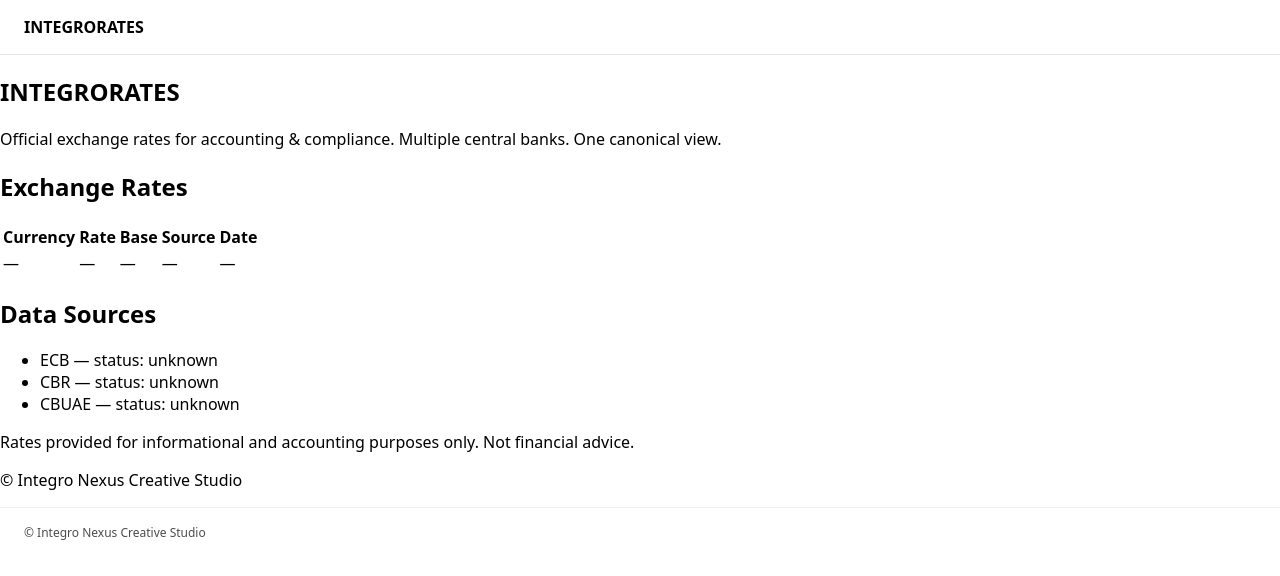
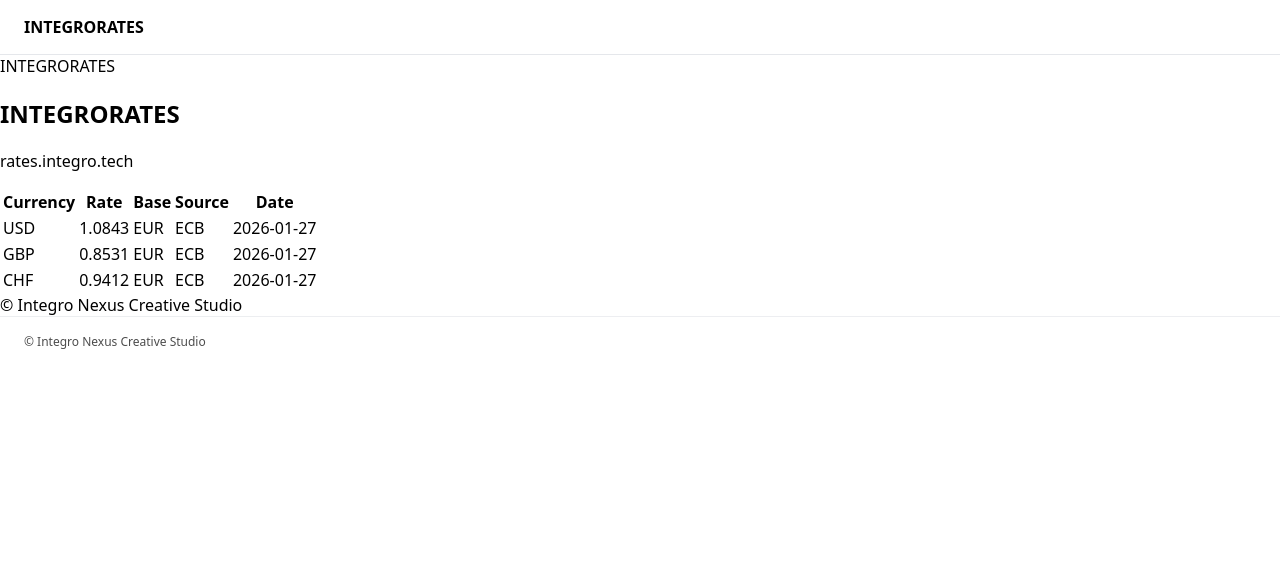
Before and after one commit to vladislavtersh/integrorates-web, a Next.js app: page / in a window 1280 px wide. Shown: the top 576 px of the page. Built offline with nearby package versions, Linux system fonts and the light colour scheme.

Commit message:
feat: render mock exchange rates

```diff
--- a/app/page.tsx
+++ b/app/page.tsx
@@ -1,72 +1,76 @@
+const MOCK_RATES = [
+  {
+    currency: "USD",
+    rate: 1.0843,
+    base: "EUR",
+    source: "ECB",
+    date: "2026-01-27",
+  },
+  {
+    currency: "GBP",
+    rate: 0.8531,
+    base: "EUR",
+    source: "ECB",
+    date: "2026-01-27",
+  },
+  {
+    currency: "CHF",
+    rate: 0.9412,
+    base: "EUR",
+    source: "ECB",
+    date: "2026-01-27",
+  },
+];
+
 export default function Home() {
   return (
-    <main className="mx-auto max-w-6xl px-6 py-10 space-y-12">
+    <main className="min-h-screen bg-white text-black">
+      <header className="border-b border-zinc-200 px-8 py-4">
+        <div className="text-sm font-semibold tracking-wide">
+          INTEGRORATES
+        </div>
+      </header>
 
-      {/* 1. HERO / INTRO */}
-      <section className="space-y-2">
-        <h1 className="text-2xl font-semibold">
+      <section className="px-8 py-12">
+        <h1 className="text-4xl font-bold tracking-tight">
           INTEGRORATES
         </h1>
-        <p className="text-sm text-zinc-500">
-          Official exchange rates for accounting & compliance.
-          Multiple central banks. One canonical view.
-        </p>
-      </section>
+        <p className="mt-2 text-zinc-600">rates.integro.tech</p>
 
-      {/* 2. RATES TABLE */}
-      <section>
-        <h2 className="mb-4 text-lg font-medium">
-          Exchange Rates
-        </h2>
-
-        <div className="overflow-x-auto rounded-lg border border-zinc-200 dark:border-zinc-800">
-          <table className="w-full text-sm">
-            <thead className="bg-zinc-100 dark:bg-zinc-900">
-              <tr>
-                <th className="px-4 py-2 text-left">Currency</th>
-                <th className="px-4 py-2 text-left">Rate</th>
-                <th className="px-4 py-2 text-left">Base</th>
-                <th className="px-4 py-2 text-left">Source</th>
-                <th className="px-4 py-2 text-left">Date</th>
+        <div className="mt-10 overflow-x-auto">
+          <table className="w-full border-collapse text-sm">
+            <thead>
+              <tr className="border-b border-zinc-300 text-left">
+                <th className="px-4 py-2 font-medium">Currency</th>
+                <th className="px-4 py-2 font-medium">Rate</th>
+                <th className="px-4 py-2 font-medium">Base</th>
+                <th className="px-4 py-2 font-medium">Source</th>
+                <th className="px-4 py-2 font-medium">Date</th>
               </tr>
             </thead>
             <tbody>
-              <tr className="border-t border-zinc-200 dark:border-zinc-800">
-                <td className="px-4 py-2">—</td>
-                <td className="px-4 py-2">—</td>
-                <td className="px-4 py-2">—</td>
-                <td className="px-4 py-2">—</td>
-                <td className="px-4 py-2">—</td>
-              </tr>
+              {MOCK_RATES.map((r) => (
+                <tr
+                  key={r.currency}
+                  className="border-t border-zinc-200"
+                >
+                  <td className="px-4 py-2 font-medium">
+                    {r.currency}
+                  </td>
+                  <td className="px-4 py-2">{r.rate}</td>
+                  <td className="px-4 py-2">{r.base}</td>
+                  <td className="px-4 py-2">{r.source}</td>
+                  <td className="px-4 py-2">{r.date}</td>
+                </tr>
+              ))}
             </tbody>
           </table>
         </div>
       </section>
 
-      {/* 3. SOURCE STATUS */}
-      <section>
-        <h2 className="mb-3 text-lg font-medium">
-          Data Sources
-        </h2>
-
-        <ul className="space-y-1 text-sm text-zinc-600 dark:text-zinc-400">
-          <li>ECB — status: unknown</li>
-          <li>CBR — status: unknown</li>
-          <li>CBUAE — status: unknown</li>
-        </ul>
-      </section>
-
-      {/* 4. DISCLAIMER */}
-      <section className="pt-8 border-t border-zinc-200 dark:border-zinc-800 text-xs text-zinc-500">
-        <p>
-          Rates provided for informational and accounting purposes only.
-          Not financial advice.
-        </p>
-        <p className="mt-1">
-          © Integro Nexus Creative Studio
-        </p>
-      </section>
-
+      <footer className="border-t border-zinc-200 px-8 py-4 text-sm text-zinc-500">
+        © Integro Nexus Creative Studio
+      </footer>
     </main>
   );
 }
```
